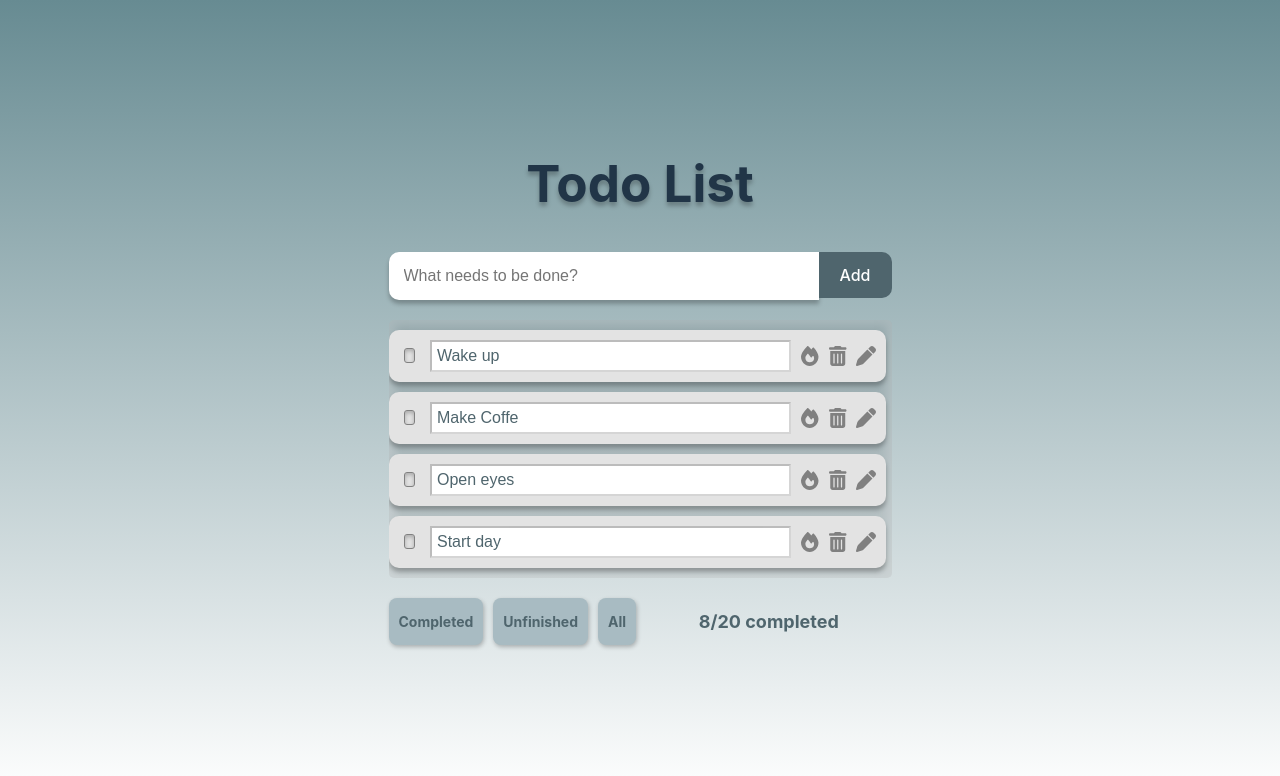
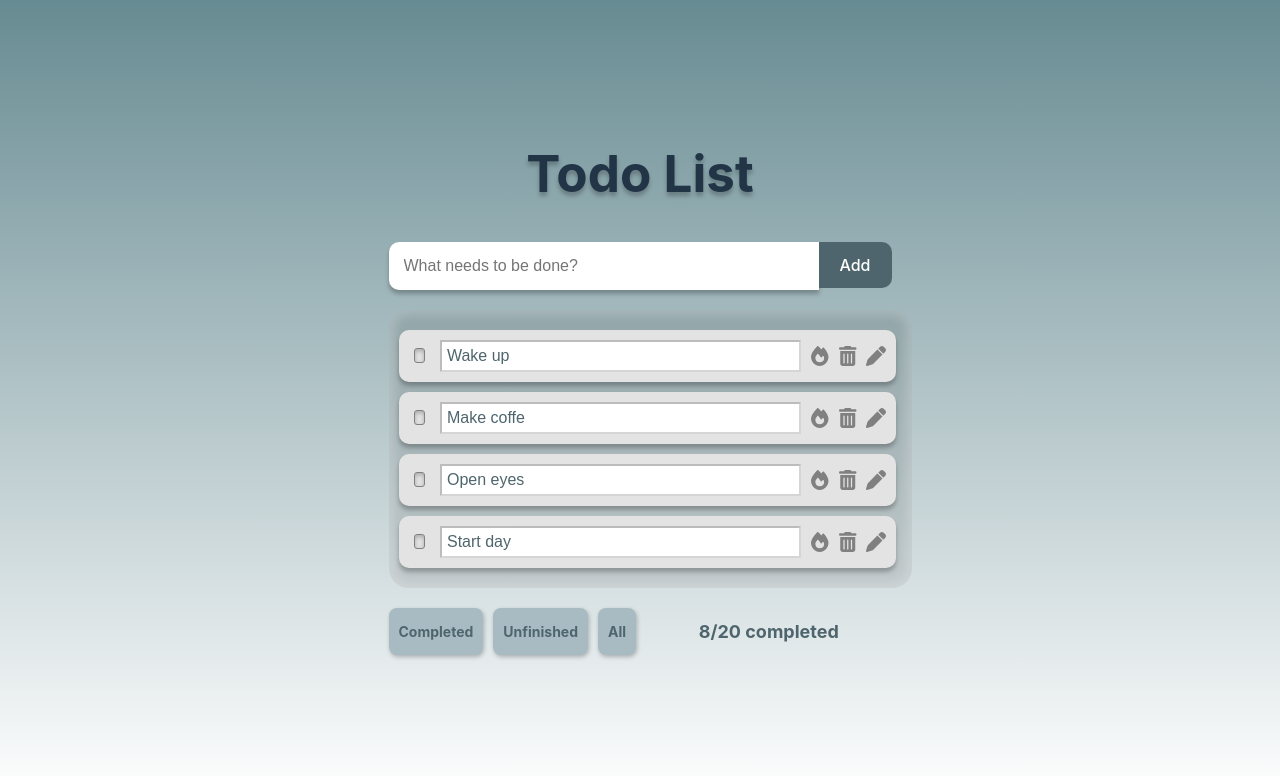
Before and after one commit to LillaBlond/Todo-list, a React (Vite) app: page / in a window 1280 px wide. Shown: the top 776 px of the page. Built offline with nearby package versions, Linux system fonts and the light colour scheme.

Commit message:
Added a function to give unique IDs to all list items

```diff
--- a/src/App.tsx
+++ b/src/App.tsx
@@ -4,16 +4,26 @@ import { AddTask } from "./components/AddTask";
 import { ShowTaskList } from "./components/ShowTaskList";
 import { FilterTaskList } from "./components/FilterTaskList";
 import { useState } from "react";
-import { Task } from "./components/TaskItem";
+import { Task } from "./models/task";
 
 function App() {
-  const everyDayItems = ["Wake up", "Make Coffe", "Open eyes", "Start day"];
-  const savedTaskList:string[] = JSON.parse(localStorage.getItem("savedTaskList")) || everyDayItems;
-  const [tempTaskList, setTempTaskList] = useState(savedTaskList);
+  const everyDayItems = JSON.stringify([new Task(1, "Wake up"), new Task(2, "Make coffe"), new Task(3, "Open eyes"), new Task(4, "Start day")]);
+  const savedTaskList = JSON.parse(localStorage.getItem("savedTaskList")|| everyDayItems);
+  const [tempTaskList, setTempTaskList] = useState<Task[]>(savedTaskList);
 
   function addTask(task: string){
-      setTempTaskList([...tempTaskList, task]);
+      setTempTaskList([...tempTaskList, new Task(getId(), task)]);
     }
+
+  function getId(){
+        const idArray = tempTaskList.map((task) => task.id)
+        const findLastID = Math.max(...idArray);
+        return findLastID + 1;
+  }
+
+    /* function removeTask(key:number){
+
+    } */
 
     localStorage.setItem("savedTaskList", JSON.stringify(tempTaskList));
 
--- a/src/CSS/ShowTaskList.css
+++ b/src/CSS/ShowTaskList.css
@@ -4,12 +4,14 @@
     width: 100%;
     max-height: calc(100vh - 400px);
     margin: 20px 0;
+    padding: 10px;
     color: var(--slategrey);
     overflow-x: auto;
     overflow-y: auto;
+    border-radius: 20px;
     background-color: rgba(0, 0, 0, 0.10);
     box-shadow: inset 0 0 10px 6px rgba(255, 255, 255, 0.20);
-    border-radius: 5px;
+    border-radius: 20px;
 }
 
 /* #task-list ul{
--- a/src/components/ShowTaskList.tsx
+++ b/src/components/ShowTaskList.tsx
@@ -1,19 +1,20 @@
 import "../css/Global.css";
 import "../css/ShowTaskList.css";
+import { Task } from "../models/task";
 import { TaskItem } from "./TaskItem";
 
 
 interface IShowTaskListProps{
-    taskList: string[];
+    taskList: Task[];
 }
 
 
 export function ShowTaskList({taskList}: IShowTaskListProps){
 
     function showTaskItems(){
-        const listOfTasks = taskList.map((task, i) => {
+        const listOfTasks = taskList.map((task) => {
 
-            return <TaskItem id={i} content={task}></TaskItem>
+            return <TaskItem key={task.id} id={task.id} content={task.task}></TaskItem>
            /*  <li>{task}</li> */
         });
 
--- a/src/components/TaskItem.tsx
+++ b/src/components/TaskItem.tsx
@@ -11,14 +11,13 @@ interface ITaskItemProps{
 
 
 export function TaskItem({id, content}: ITaskItemProps){
-
     const [isDone, setIsDone] = useState<boolean>(false);
 
     function changeStatus(){
         isDone ? setIsDone(false) : setIsDone(true);
     }
 
-    return <li className={"taskItem" + " " +(isDone ? "done" : "")}>
+    return <li key={id} className={"taskItem" + " " +(isDone ? "done" : "")}>
         <input type="checkbox" name="checkbox" onClick={changeStatus}/>
         <input type="text" className={(isDone ? "done" : "")} value={content} disabled/>
         <FontAwesomeIcon className="icon" icon={faFire} />
--- /dev/null
+++ b/src/models/Task.ts
@@ -0,0 +1,8 @@
+
+
+export class Task {
+    constructor(
+        public id: number,
+        public task: string
+    ){}
+}
```
